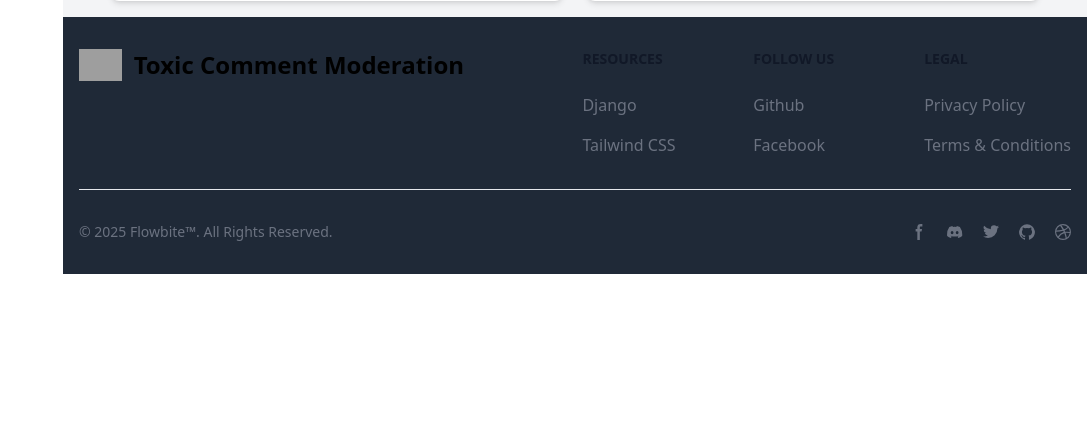
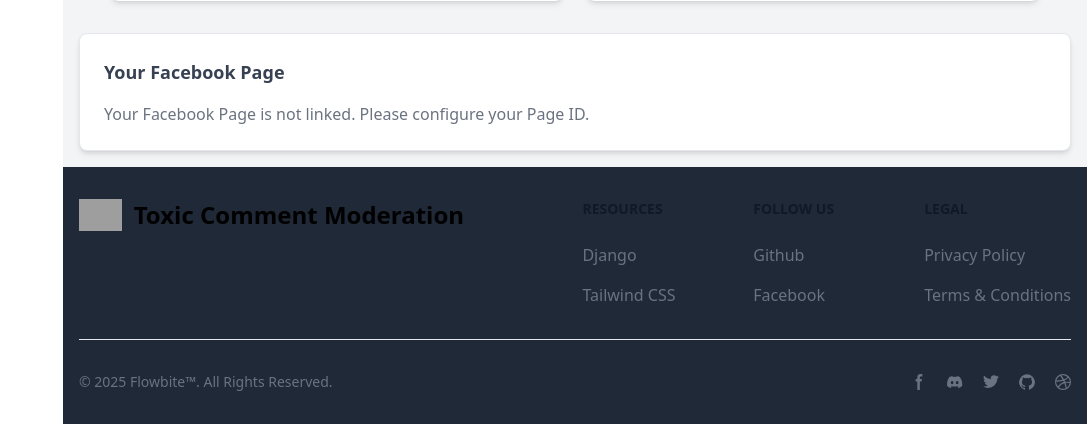
Before and after one commit to Dipesh-Ghimire/toxic-meter-web-app, a Django app: page /users/dashboard/ in a window 1280 px wide. Shown: the part 807-1231 px from the top of the page, without its empty margins (193-1280 px from the left). Before the commit the page ends 1081 px from the top, so only its background shows below. Run offline with Django 5.2, Linux system fonts and the light colour scheme; the visitor is signed in with stand-in values (Sample User, id 1); data comes from the database, SQL or seed files in the repository; data that the repository does not hold is empty; some libraries are stand-ins or nearby versions; grey boxes are pictures that could not be loaded.

Commit message:
some UI changes

```diff
--- a/toxicmeter/templates/base.html
+++ b/toxicmeter/templates/base.html
@@ -15,7 +15,7 @@
     {% if messages %}
     <div class="fixed top-5 right-5 space-y-2 z-50 mt-10">
         {% for message in messages %}
-            <div class="px-4 py-3 rounded-lg shadow-md text-white
+            <div class="alert-message px-4 py-3 rounded-lg shadow-md text-white
                 {% if message.tags == 'success' %} bg-green-500 {% elif message.tags == 'error' %} bg-red-500 {% elif message.tags == 'warning' %} bg-yellow-500 {% else %} bg-blue-500 {% endif %}">
                 {{ message }}
                 <button onclick="this.parentElement.remove()" class="ml-4 text-white font-bold">
@@ -38,6 +38,17 @@
             {% include "partials/footer.html" %}
         </div>
     </div>
+    <script>
+        document.addEventListener("DOMContentLoaded", function () {
+            setTimeout(function () {
+                let messages = document.querySelectorAll(".alert-message");
+                messages.forEach(function (message) {
+                    message.classList.add("opacity-0", "transition-opacity", "duration-1000");
+                    setTimeout(() => message.remove(), 1000);
+                });
+            }, 3000);
+        });
+    </script>
 
 </body>
 </html>
--- a/toxicmeter/templates/comments/deleted_comments.html
+++ b/toxicmeter/templates/comments/deleted_comments.html
@@ -4,7 +4,7 @@
     <h1 class="text-2xl font-semibold text-gray-800 dark:text mb-4">Deleted Comments Dashboard</h1>
 
     <!-- Button to download CSV -->
-     <div>
+     <div class='mb-4'>
 
          <a href="{% url 'deleted_comments' %}?download_csv=true" class="text-white bg-blue-600 hover:bg-blue-700 font-medium rounded-lg text-sm px-3 py-2 mb-4 dark:bg-blue-500 dark:hover:bg-blue-600 dark:focus:ring-blue-800">
              Download CSV of Deleted Comments
--- a/toxicmeter/templates/users/dashboard.html
+++ b/toxicmeter/templates/users/dashboard.html
@@ -128,7 +128,7 @@
             data: {
                 labels: {{ chart_data.toxicity_labels|safe }},
                 datasets: [{
-                    label: 'Toxicity Levels',
+                    label: 'Toxicity Parameters Count',
                     data: {{ chart_data.toxicity_data|safe }},
                     backgroundColor: ['#ef4444', '#f59e0b', '#facc15', '#a855f7', '#6366f1']
                 }]
@@ -175,5 +175,23 @@
                 {% endfor %}
             </tbody>
         </table>
-{% endif %}
+    {% endif %}
+    {% comment %} Facebook Embedding {% endcomment %}
+    <div class="bg-white dark:bg-gray-800 p-6 rounded-lg shadow-md mt-8 border border-gray-200 dark:border-gray-700">
+        <h3 class="text-lg font-semibold text-gray-700 dark:text-gray-300 mb-4">Your Facebook Page</h3>
+        {% if user_profile.facebook_page_id %}
+            <iframe
+                src="https://www.facebook.com/plugins/page.php?href=https://www.facebook.com/{{ user_profile.facebook_page_id }}&tabs=timeline&width=500&height=600&small_header=false&adapt_container_width=true&hide_cover=false&show_facepile=true"
+                width="100%"
+                height="600"
+                class="border-none overflow-hidden rounded-lg shadow-md dark:bg-gray-700"
+                scrolling="no"
+                frameborder="0"
+                allowfullscreen="true"
+                allow="autoplay; clipboard-write; encrypted-media; picture-in-picture; web-share">
+            </iframe>
+        {% else %}
+            <p class="text-gray-500 dark:text-gray-400">Your Facebook Page is not linked. Please configure your Page ID.</p>
+        {% endif %}
+    </div>
 {% endblock %}
--- a/toxicmeter/users/views.py
+++ b/toxicmeter/users/views.py
@@ -144,6 +144,7 @@ def dashboard(request):
                 'user': request.user,
             }
     context['chart_data'] = chart_data
+    context['user_profile'] = user_profile1
     return render(request, 'users/dashboard.html', context)
 
 
```
